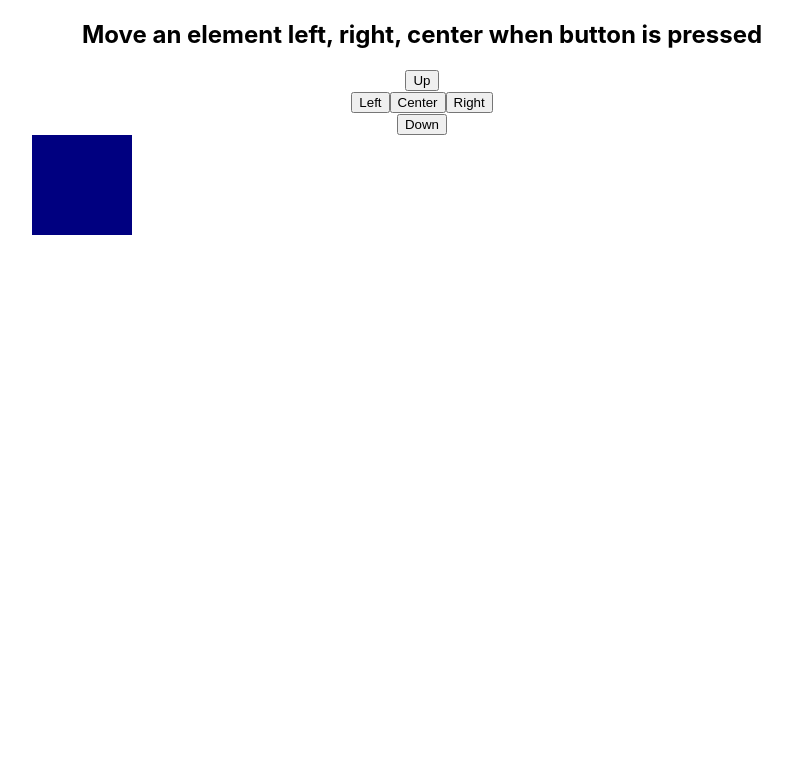
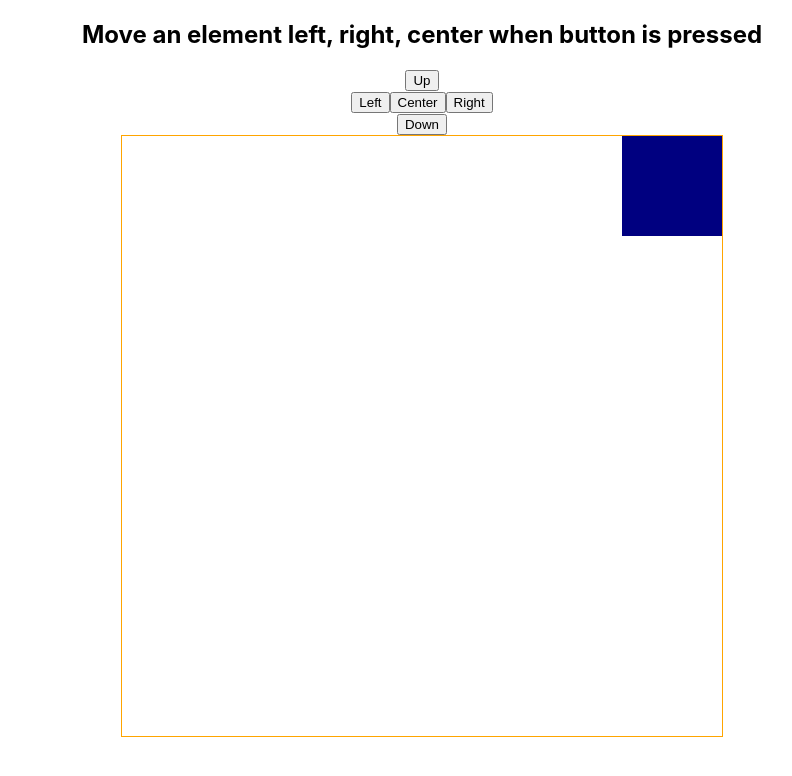
Before and after one commit to bekircbc/movebox-xy-reactvite, a React (Vite) app: page / in a window 1280 px wide. Shown: the top 776 px of the page, without its empty margins (218-1010 px from the left). Built offline with nearby package versions, Linux system fonts and the light colour scheme.

Commit message:
buttons have bug..

```diff
--- a/src/App.jsx
+++ b/src/App.jsx
@@ -1,42 +1,48 @@
-import { useState } from "react";
+import { useState, useEffect } from "react";
 import "./App.scss";
 
 function App() {
-  const [xPosition, setXPosition] = useState("Center");
-  const [yPosition, setYPosition] = useState("");
+  const [xPosition, setXPosition] = useState(250);
+  const [yPosition, setYPosition] = useState(250);
+
+  useEffect(() => {}, [xPosition, yPosition]);
   return (
     <div className="App">
       <h2>Move an element left, right, center when button is pressed</h2>
       <div className="controls">
         <div className="row">
-          <button className="up" onClick={() => setYPosition("Up")}>
+          <button className="up" onClick={() => setYPosition(yPosition - 2)}>
             Up
           </button>
         </div>
         <div className="row">
-          <button className="left" onClick={() => setXPosition("Left")}>
+          <button className="left" onClick={() => setXPosition(xPosition - 2)}>
             Left
           </button>
           <button
             className="center"
             onClick={() => {
-              setXPosition("Center");
+              setXPosition(250);
+              setYPosition(250);
             }}
           >
             Center
           </button>
-          <button className="right" onClick={() => setXPosition("Right")}>
+          <button className="right" onClick={() => setXPosition(xPosition + 2)}>
             Right
           </button>
         </div>
         <div className="row">
-          <button className="down" onClick={() => setYPosition("Down")}>
+          <button className="down" onClick={() => setYPosition(xPosition + 2)}>
             Down
           </button>
         </div>
 
-        <div className={`gameArea gameArea${xPosition} gameArea${yPosition}`}>
-          <div className="box"></div>
+        <div className="gameArea">
+          <div
+            className="box"
+            style={({ top: `${xPosition}px)` }, { right: `${xPosition}px)` })}
+          ></div>
         </div>
       </div>
     </div>
@@ -54,7 +60,7 @@ export default App;
 //       <button onClick={() => setPos(pos - 10)}>Move up</button>
 //       <div
 //         className="theElement"
-//         style={{ transform: `translateY(${pos}px)` }}
+//
 //       ></div>
 //     </div>
 //   );
--- a/src/App.scss
+++ b/src/App.scss
@@ -1,16 +1,24 @@
 .App {
   text-align: center;
+  flex-direction: column;
+  display: flex;
+  justify-content: center;
+  align-items: center;
 
-  .box {
-    width: 100px;
-    height: 100px;
-    background-color: navy;
-  }
   .gameArea {
     display: flex;
     justify-content: flex-end;
+    border: 1px solid orange !important;
     width: 600px;
     height: 600px;
+    position: relative;
+
+    .box {
+      width: 100px;
+      height: 100px;
+      background-color: navy;
+      position: absolute;
+    }
   }
 
   .gameAreaCenter {
```
